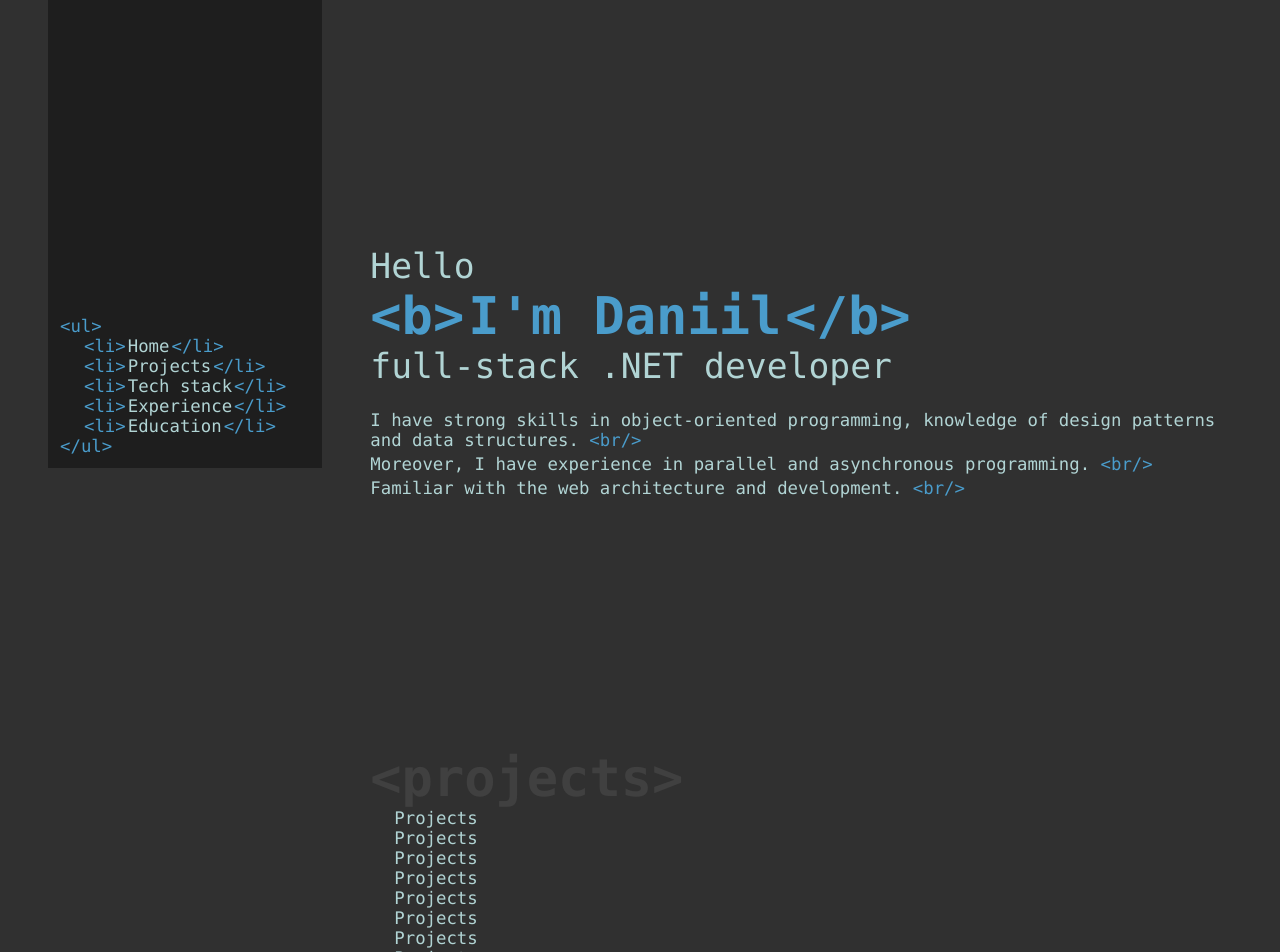
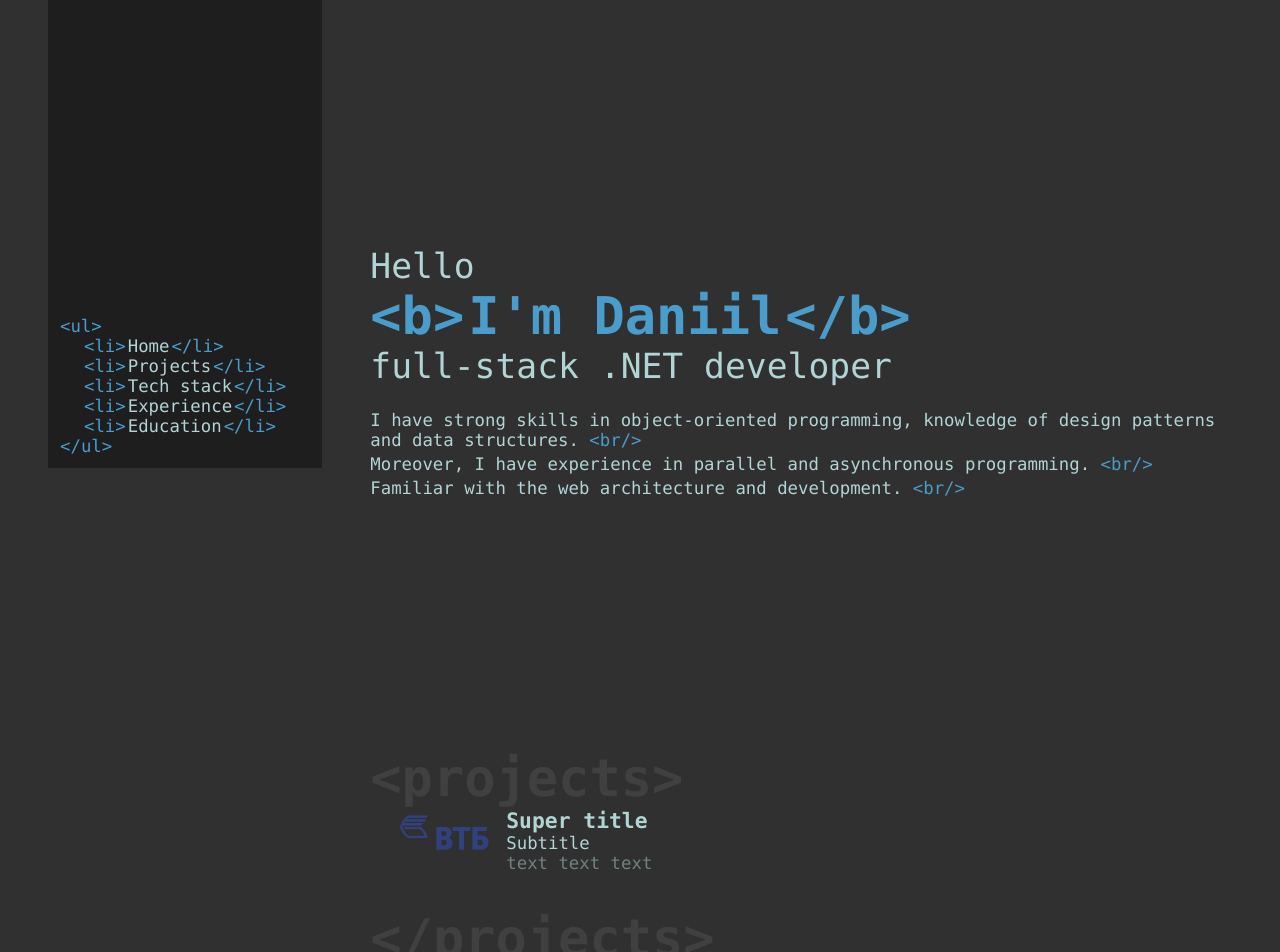
Before and after one commit to daniilpass/personal-cv, a React app in the folder web/: page / in a window 1280 px wide. Shown: the top 952 px of the page. Built offline with nearby package versions, Linux system fonts and the light colour scheme.

Commit message:
Card component

```diff
--- a/web/src/App.css
+++ b/web/src/App.css
@@ -1,14 +1,21 @@
 :root {
     --background: #303030;
     --background-second: #1e1e1e;
+
     --text-primary:#b1d4d4;
+    --text-primary-light:#708282;
     --text-tag: #4a9ccb;
-    --text-dim:#404040;
+    --text-tag-dark:#404040;
+
     --text-selection: #264f78;
+
     --text-size: 13pt;
-    --text-size-medium: 26pt;
-    --text-size-large: 39pt;
+    --text-size-h3: 16pt;
+    --text-size-h2: 26pt;
+    --text-size-h1: 39pt;
+
     --safe-space-large: 48px;
+
     --menu-height: 168px;
 }
 
@@ -63,7 +70,7 @@ a {
 }
 
 .content__intro {
-    min-height: calc(100vh - var(--text-size-large));
+    min-height: calc(100vh - var(--text-size-h1));
     display: flex;
     align-items: center;
 }
--- a/web/src/App.js
+++ b/web/src/App.js
@@ -4,6 +4,9 @@ import Block from "./components/block";
 
 import "./App.css";
 import Intro from "./components/intro";
+import Card from "./components/card";
+
+import VtbLogo from "./assets/img/vtb.png";
 
 function App() {
     return (
@@ -26,50 +29,15 @@ function App() {
                         <Intro />
                     </div>
 
+                    <Block id="projects" title="Projects">
+                        <Card
+                          title="Super title"
+                          subtitle="Subtitle"
+                          text="text text text"
+                          img={VtbLogo} />
+                    </Block>
 
-                    <Block id="projects" title="Projects">
-                        Projects <br/>
-                        Projects <br/>
-                        Projects <br/>
-                        Projects <br/>Projects <br/>
-                        Projects <br/>
-                        Projects <br/>
-                        Projects <br/>Projects <br/>
-                        Projects <br/>
-                        Projects <br/>
-                        Projects <br/>Projects <br/>
-                        Projects <br/>
-                        Projects <br/>
-                        Projects <br/>Projects <br/>
-                        Projects <br/>
-                        Projects <br/>
-                        Projects <br/>Projects <br/>
-                        Projects <br/>
-                        Projects <br/>
-                        Projects <br/>
-                        Projects
-                    </Block>
                     <Block id="tech-stack" title="Tech stack">
-                        Projects <br/>
-                        Projects <br/>
-                        Projects <br/>
-                        Projects <br/>Projects <br/>
-                        Projects <br/>
-                        Projects <br/>
-                        Projects <br/>Projects <br/>
-                        Projects <br/>
-                        Projects <br/>
-                        Projects <br/>Projects <br/>
-                        Projects <br/>
-                        Projects <br/>
-                        Projects <br/>Projects <br/>
-                        Projects <br/>
-                        Projects <br/>
-                        Projects <br/>Projects <br/>
-                        Projects <br/>
-                        Projects <br/>
-                        Projects <br/>
-                        Projects
                     </Block>
                 </div>
             </div>
--- a/web/src/components/block/Block.css
+++ b/web/src/components/block/Block.css
@@ -1,6 +1,6 @@
 .block__tag {
-    color: var(--text-dim);
-    font-size: var(--text-size-large);
+    color: var(--text-tag-dark);
+    font-size: var(--text-size-h1);
     font-weight: bold;
     user-select: none;
 }
--- /dev/null
+++ b/web/src/components/card/Card.css
@@ -0,0 +1,33 @@
+.card {
+    display: flex;
+    flex-wrap: nowrap;
+}
+
+.card__image {
+    width: 100px;
+    height: 100px;
+}
+
+.card__image img{
+    width: auto;
+    height: auto;
+    max-width: 100%;
+    max-height: 100%;
+}
+
+.card__summary {
+    margin-left: 12px;
+}
+
+.card__title {
+    font-size: var(--text-size-h3);
+    font-weight: bold;
+}
+
+.card__subtitle {
+
+}
+
+.card__text {
+    color: var(--text-primary-light);
+}
--- /dev/null
+++ b/web/src/components/card/Card.jsx
@@ -0,0 +1,20 @@
+import React from "react";
+
+import "./Card.css";
+
+export function Card(props) {
+    const { title, subtitle, text, img } = props;
+
+    return (
+        <div className="card">
+            <div className="card__image">
+                {img && <img src={img} />}
+            </div>
+            <div className="card__summary">
+                <div className="card__title">{title}</div>
+                <div className="card__subtitle">{subtitle}</div>
+                <div className="card__text">{text}</div>
+            </div>
+        </div>
+    )
+}
--- /dev/null
+++ b/web/src/components/card/index.js
@@ -0,0 +1,2 @@
+import { Card } from "./card";
+export default Card;
--- a/web/src/components/intro/Intro.css
+++ b/web/src/components/intro/Intro.css
@@ -5,7 +5,7 @@
 .intro__hello {
     margin: 0;
     font-weight: normal;
-    font-size: var(--text-size-medium);
+    font-size: var(--text-size-h2);
 }
 
 .intro__about {
@@ -17,14 +17,14 @@
     display: inline-block;
     font-weight: bold;
     color:  var(--text-tag);
-    font-size: var(--text-size-large);
+    font-size: var(--text-size-h1);
 }
 
 .intro__fullName {
     display: inline-block;
     margin: 0 4px;
     color: var(--text-tag);
-    font-size: var(--text-size-large);
+    font-size: var(--text-size-h1);
 }
 
 .intro__br {
```
Also changed, not shown: web/src/assets/img/vtb.png (added).
